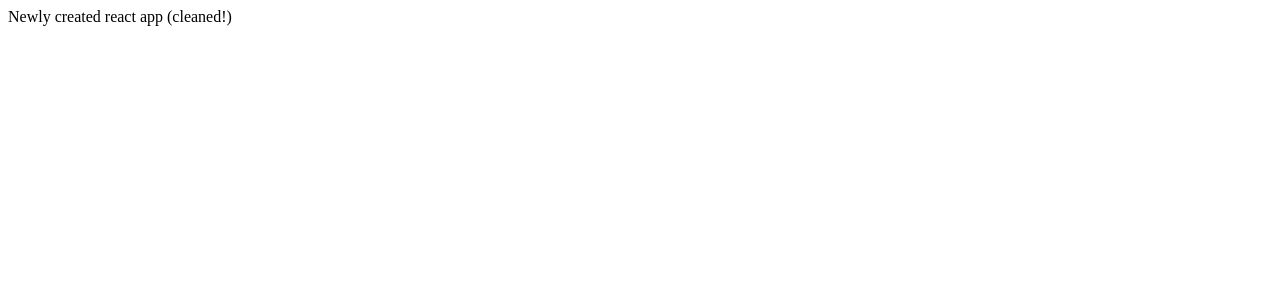
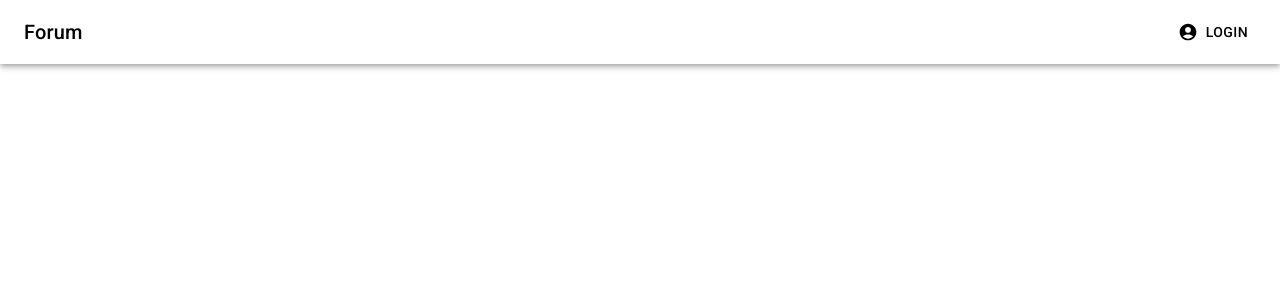
Before and after one commit to AlbertVasilew/Frontend.Forum, a React (Create React App) app: page / in a window 1280 px wide. Shown: the top 300 px of the page. Built offline with nearby package versions, Linux system fonts and the light colour scheme.

Commit message:
Create custom theme & header

```diff
--- /dev/null
+++ b/src/App.css
@@ -0,0 +1,18 @@
+body {
+    margin: 0;
+}
+
+.header {
+    display: flex;
+    justify-content: space-between;
+}
+
+.header__title {
+    color: #000;
+}
+
+.header__button {
+    color: #000 !important;
+    align-items: center;
+    justify-content: center;
+}
--- a/src/App.js
+++ b/src/App.js
@@ -1,7 +1,15 @@
+import { ThemeProvider } from "@emotion/react";
+import { createTheme } from "@mui/material";
+
+import Header from "./components/Header";
+import theme from "./themes/default-theme";
+
+import './App.css';
+
 const App = () => (
-  <div>
-    Newly created react app (cleaned!)
-  </div>
+    <ThemeProvider theme={createTheme(theme)}>
+        <Header />
+    </ThemeProvider>
 )
 
 export default App;
--- /dev/null
+++ b/src/components/Header.js
@@ -0,0 +1,15 @@
+import { AppBar, Box, Button, Toolbar, Typography } from "@mui/material";
+import AccountCircleIcon from '@mui/icons-material/AccountCircle';
+
+const Header = () => (
+    <AppBar position="sticky">
+        <Toolbar className="header">
+            <Typography variant="h6" className="header__title">Forum</Typography>
+            <Box className="header__actions">
+                <Button className="header__button" startIcon={<AccountCircleIcon />}>Login</Button>
+            </Box>
+            </Toolbar>
+      </AppBar>
+)
+
+export default Header;
--- a/src/index.js
+++ b/src/index.js
@@ -9,6 +9,7 @@ import '@fontsource/roboto/500.css';
 import '@fontsource/roboto/700.css';
 
 const root = ReactDOM.createRoot(document.getElementById('root'));
+
 root.render(
   <React.StrictMode>
     <App />
--- /dev/null
+++ b/src/themes/default-theme.js
@@ -0,0 +1,9 @@
+const theme = {
+    palette: {
+        primary: {
+            main: "#fff"
+        }
+    }
+}
+
+export default theme;
```
